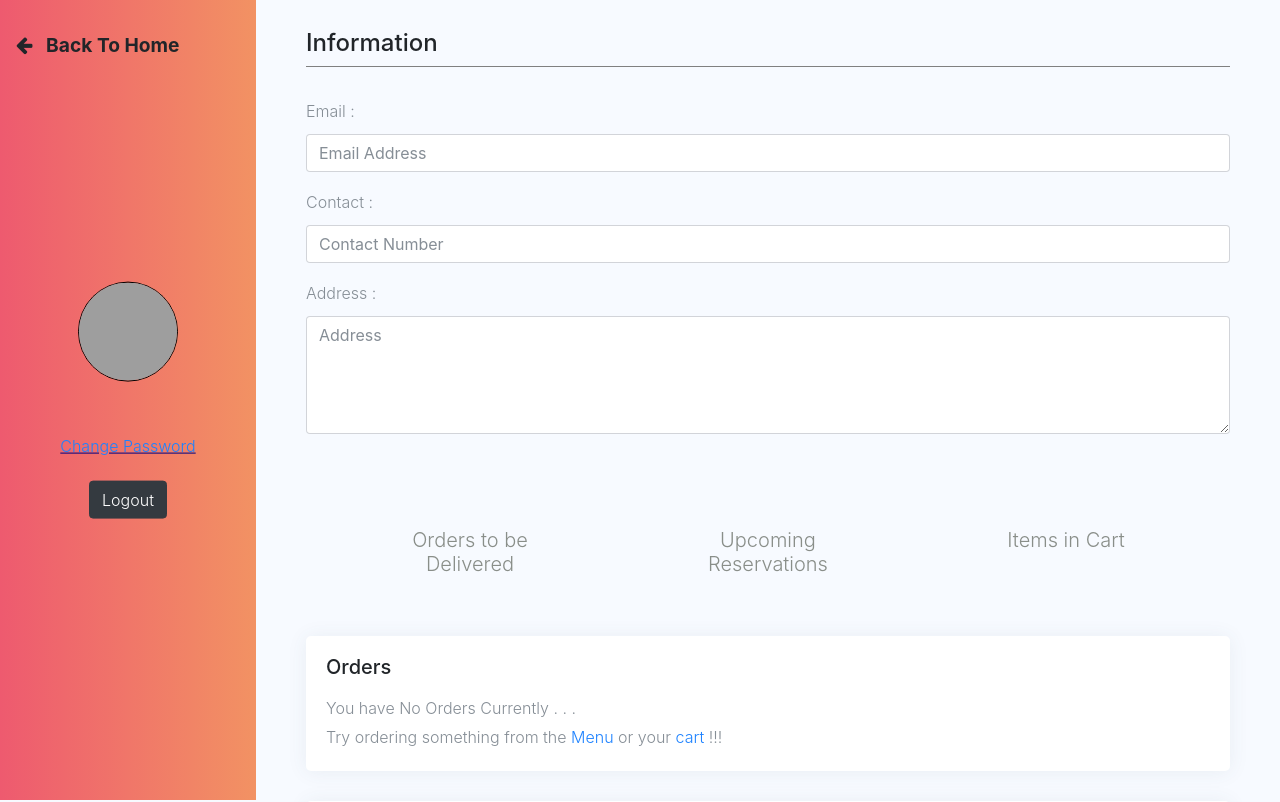
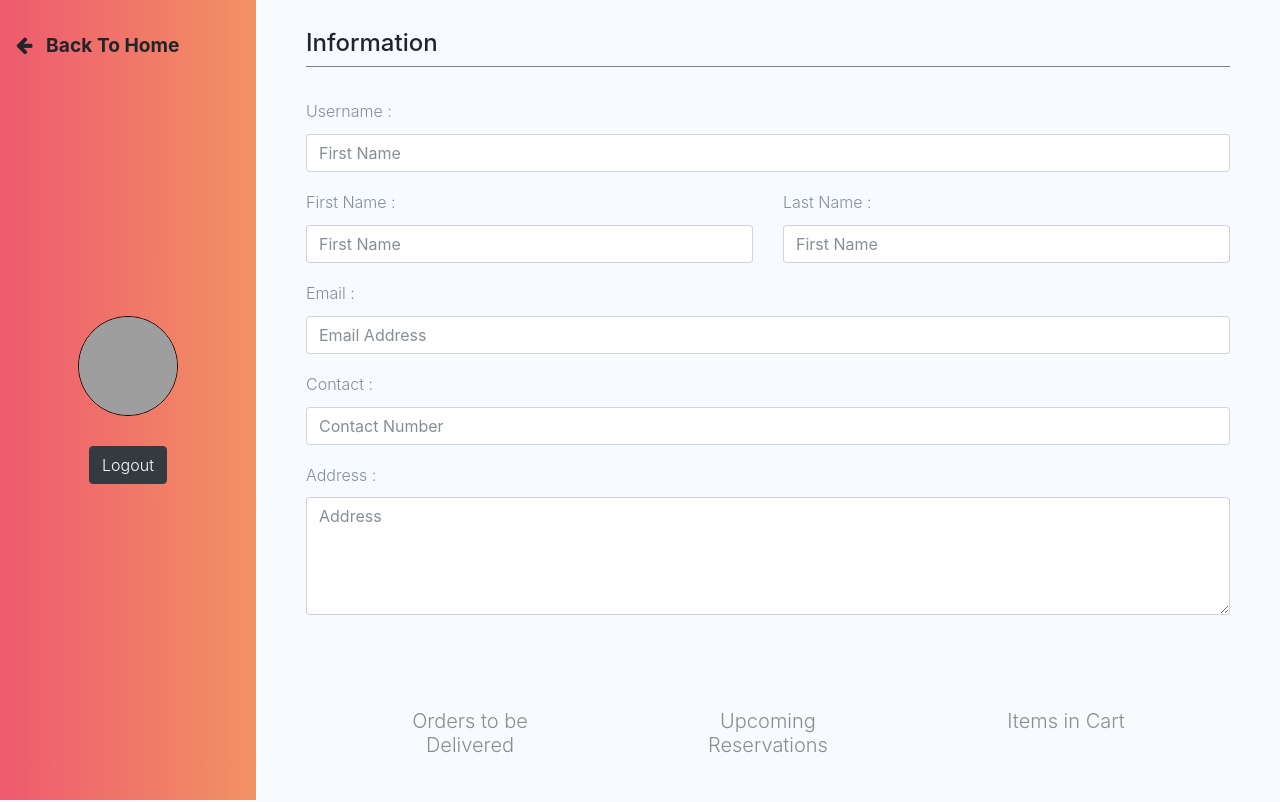
Before and after one commit to shaanguptaa/IceAndSpice, a Django app: template UserProfile/templates/UserProfile/index.html in a window 1280 px wide. Shown: the top 802 px of the page. Run offline with Django 3.2, Linux system fonts and the light colour scheme; the template is opened without the code that fills it, so the values that code supplies are empty; some libraries are stand-ins or nearby versions; grey boxes are pictures that could not be loaded.

Commit message:
updated user profile

```diff
--- a/Authentication/views.py
+++ b/Authentication/views.py
@@ -68,3 +68,6 @@
 def handle_logout(request):
     logout(request)
     return redirect("login")
+
+def authenticate_user(username, password):
+    return authenticate(username=username, password=password)
--- a/UserProfile/templates/UserProfile/index.html
+++ b/UserProfile/templates/UserProfile/index.html
@@ -97,7 +97,7 @@
 			border: 1px solid black;
 			width: 100px;
 			height: 100px;
-			margin: 50px auto;
+			margin: 30px auto;
 			margin-top: 0;
 			padding: 0;
 		}
@@ -206,10 +206,9 @@
 			<div class="username">
 				<h3>{% if user.first_name %} {{user.first_name}} {{user.last_name}} {% else %} {{user.username}} {% endif %}</h3>
 			</div>
-			<div class="cng-pass">
+			<!-- <div class="cng-pass">
 				<a href="#" target="_blank">Change Password</a>
-				<!-- .......implement later ......... -->
-			</div>
+			</div> -->
 			<div class="logout">
 				<a role="button" href="/authentication/logout" class="btn btn-dark">Logout</a>
 			</div>
@@ -223,6 +222,20 @@
 			<form id="user-details-form" method="POST">
 				{% csrf_token %}
 				<div class="form-group">
+					<label for="username">Username : </label>
+					<input type="text" class="form-control" name="username" id="username" value="{{user.username}}" placeholder="First Name">
+				</div>
+				<div class="row">
+					<div class="form-group col">
+						<label for="fname">First Name : </label>
+						<input type="text" class="form-control" name="fname" id="fname" value="{{user.first_name}}" placeholder="First Name">
+					</div>
+					<div class="form-group col">
+						<label for="lname">Last Name : </label>
+						<input type="text" class="form-control" name="lname" id="lname" value="{{user.last_name}}" placeholder="First Name">
+					</div>
+				</div>
+				<div class="form-group">
 					<label for="email">Email : </label>
 					<input type="email" class="form-control" name="email" id="email" value="{{user.email}}" placeholder="Email Address">
 				</div>
@@ -235,7 +248,7 @@
 					<textarea name="address" class="form-control" id="address" cols="30" rows="5" placeholder="Address" >{{user.profile.address}}</textarea>
 				</div>
 				<div class="form-group">
-					<input type="button" name="save" id="save-btn" value="Save Changes" class="btn btn-success">
+					<input type="button" name="save" id="save-btn" value="Save Changes" class="btn btn-success" data-toggle="modal" data-target="#password-modal">
 					<input type="reset" value="Reset" class="btn btn-secondary" id="reset-btn">
 					<!-- only enable if changes are made -->
 				</div>
@@ -389,6 +402,34 @@
 		</div>
 
 	</div>
+
+	<!-- password modal -->
+	<div class="modal fade" role="dialog" id="password-modal">
+		<div class="modal-dialog modal-dialog-centered modal-md">
+			<div class="modal-content justify-content-center">
+				<form id="update-profile-form" method="post">
+					{% csrf_token %}
+					<div class="modal-header">
+						<h4 class="modal-title pl-1">Enter Password</h4>
+						<button type="button" class="close" data-dismiss="modal">&times;</button>
+					</div>
+
+					<div class="modal-body">
+						<div class="form-group">
+							<label for="password">Enter Password to update details : </label>
+							<input type="password" name="password" id="password" placeholder="Password" class="form-control" required>
+						</div>
+					</div>
+
+					<div class="modal-footer">
+						<button type="submit" style="float: right;" id="update-btn" class="btn btn-success">Update Details</button>
+					</div>
+				</form>
+			</div>
+		</div>
+	</div>
+	<!-- END Password modal -->
+
 
 	<!-- order model -->
 	<div id="orderModal" class="modal fade" role="dialog">
@@ -661,21 +702,26 @@
 			$('#orderConfirmModal #total-amount-order').html('&#8377; ' + total.toFixed(2));
 		};
 		// toggle the save changes and reset btn
-		$("#email, #contact, #address").change(function () {
+		$("#email, #contact, #address, #username, #fname, #lname").change(function () {
 			$("#save-btn, #reset-btn").css('visibility', 'visible');
 		});
 		$("#reset-btn").click(function () {
 			$("#save-btn, #reset-btn").css('visibility', 'hidden');
 		});
 
+
 		// ajax for updating profile
-		$("#save-btn").click(function () {
-			$("#save-btn").html('<i class="fas fa-circle-notch fa-spin"></i> Updating ...').attr('disabled', 'disabled');
+		$("#update-profile-form").submit(function () {
+			$("#update-btn").html('<i class="fas fa-circle-notch fa-spin"></i> Updating ...').attr('disabled', 'disabled');
 			$.ajax({
 				type: "POST",
 				url: "/user/save-changes/",
 				data: {
 					csrfmiddlewaretoken: window.CSRF_TOKEN,
+					username: $("#username").val(),
+					password: $("#password").val(),
+					fname: $("#fname").val(),
+					lname: $("#lname").val(),
 					email: $("#email").val(),
 					phone: $('#contact').val(),
 					address: $("#address").val(),
@@ -685,14 +731,20 @@
 				success: function(response) {
 					console.log(response)
 					if (response.status) {
-						$("#save-btn").html('Save Changes').removeAttr('disabled').css('visibility', 'hidden');
+						$("#password-modal #update-btn").html('Update Details').removeAttr('disabled');
+						$("#password-modal").modal("hide");
+						$("#save-btn").removeAttr('disabled').css('visibility', 'hidden');
+						$("#reset-btn").removeAttr('disabled').css('visibility', 'hidden');
 						$("#notify-modal #notifyTitle").html("Profile Updated");
 						$("#notify-modal .modal-body").html("Profile Updated Successfully . . .");
 						$("#notify-modal").modal("show");
 					} else if (!response.status) {
+						$("#password-modal #update-btn").html('Update Details').removeAttr('disabled');
+						$("#password-modal").modal("hide");
 						$("#save-btn").html('Save Changes').removeAttr('disabled').css('visibility', 'hidden');
+						$("#reset-btn").removeAttr('disabled').css('visibility', 'hidden');
 						$("#notify-modal #notifyTitle").html("Error");
-						$("#notify-modal .modal-body").html("Cannot Update Profile . . .");
+						$("#notify-modal .modal-body").html("Cannot Update Profile . . .<br>" + response.msg);
 						$("#notify-modal").modal("show");
 					}
 				},
@@ -701,6 +753,7 @@
 
 				}
 			})
+			return false;
      	});
 
 		// ajax for removing from cart
```
Also changed, not shown: UserProfile/views.py (+37 -16 lines), db.sqlite3.
